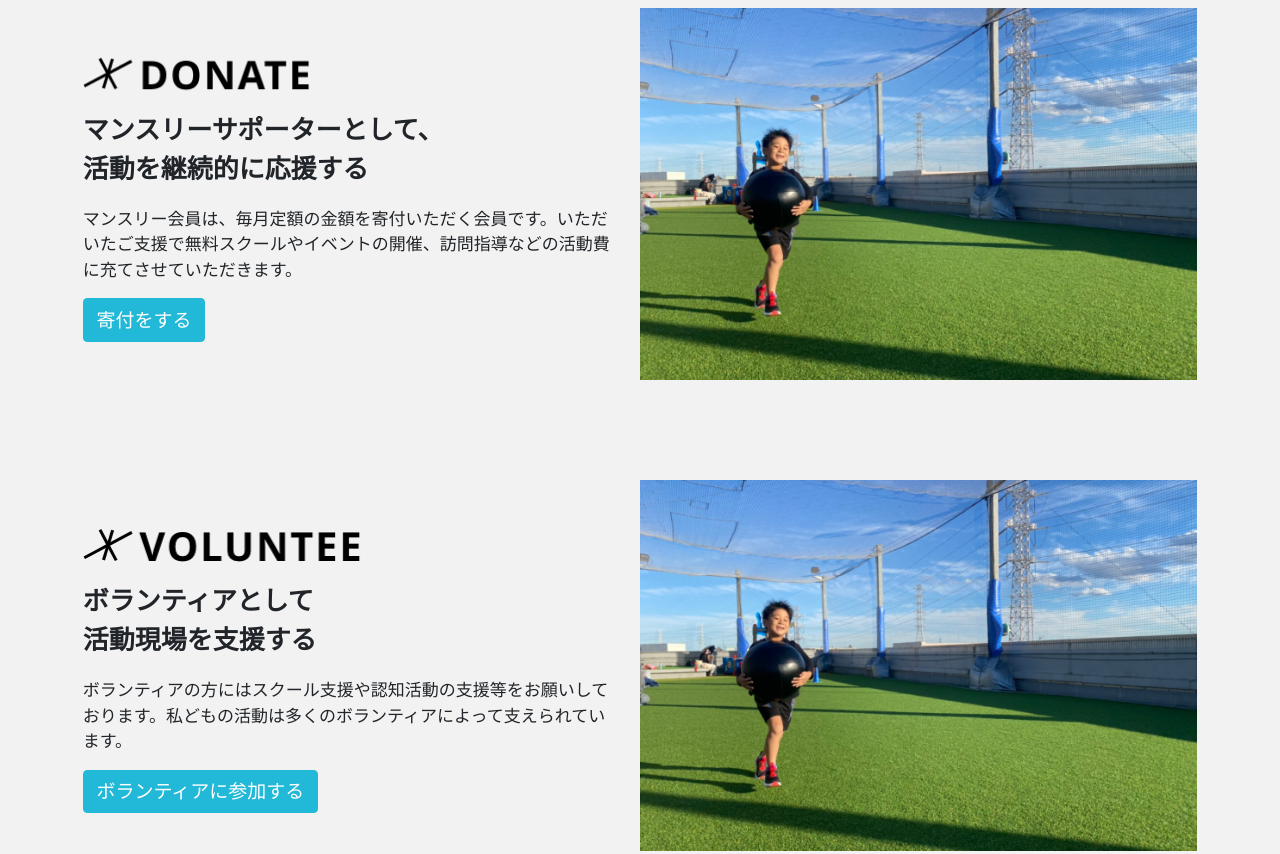
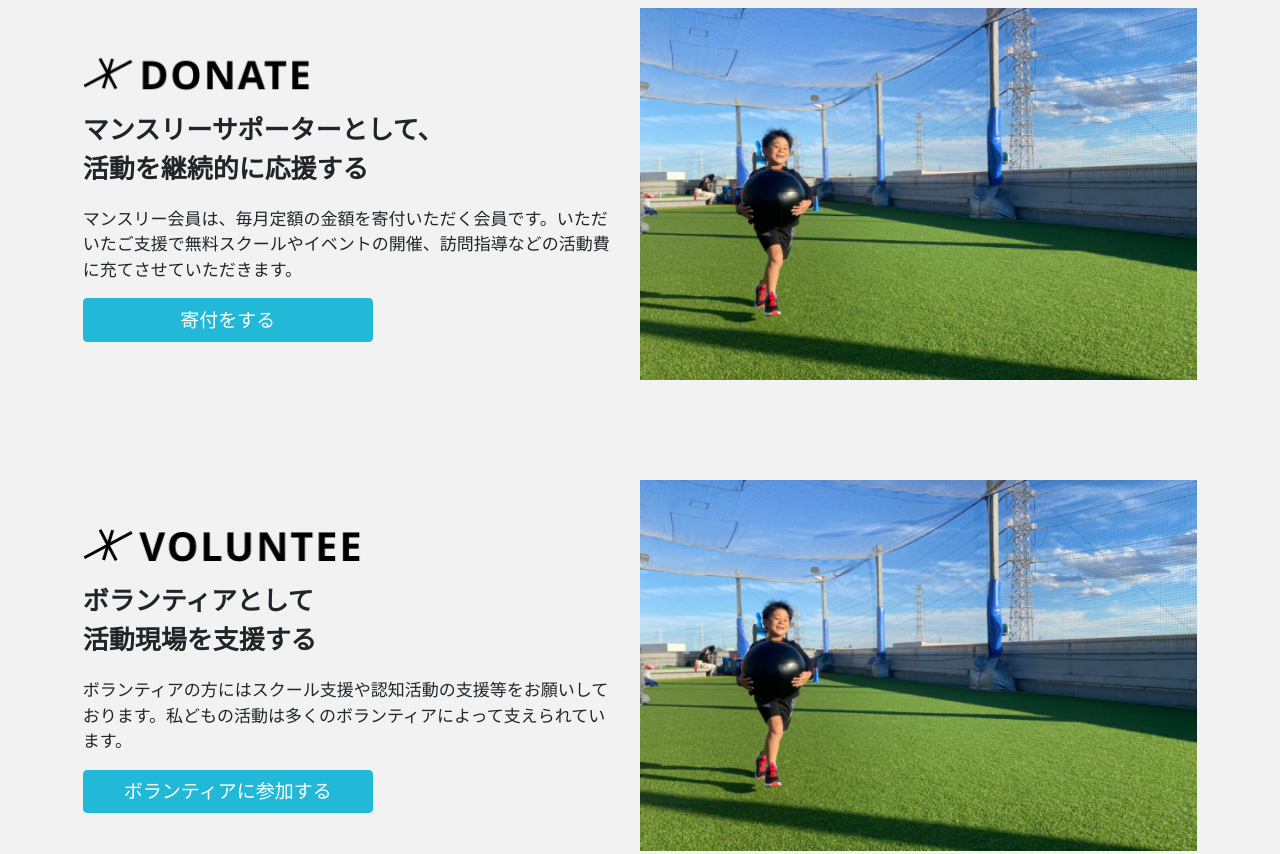
Before and after one commit to daisukedibertas/cord_partners_net, a plain HTML site: page index.html in a window 1280 px wide. Shown: the part 5833-6687 px from the top of the page. Drawn offline with nearby package versions, Linux system fonts and the light colour scheme; files whose address does not match are found by name.

Commit message:
for you button width unify #5

```diff
--- a/styles/sections/for-you.scss
+++ b/styles/sections/for-you.scss
@@ -63,10 +63,11 @@ section.for-you {
                     }
 
                     .actions .btn {
+                        width: 290px;
                         font-size: 19px;
                         color: #fff;
                         background-color: $sub-color;
-                        padding: 10px auto;
+                        padding: 12px auto;
                     }
                 }
                 .thumbnail {
```
Also changed, not shown: styles/index.css, 1 other file.
